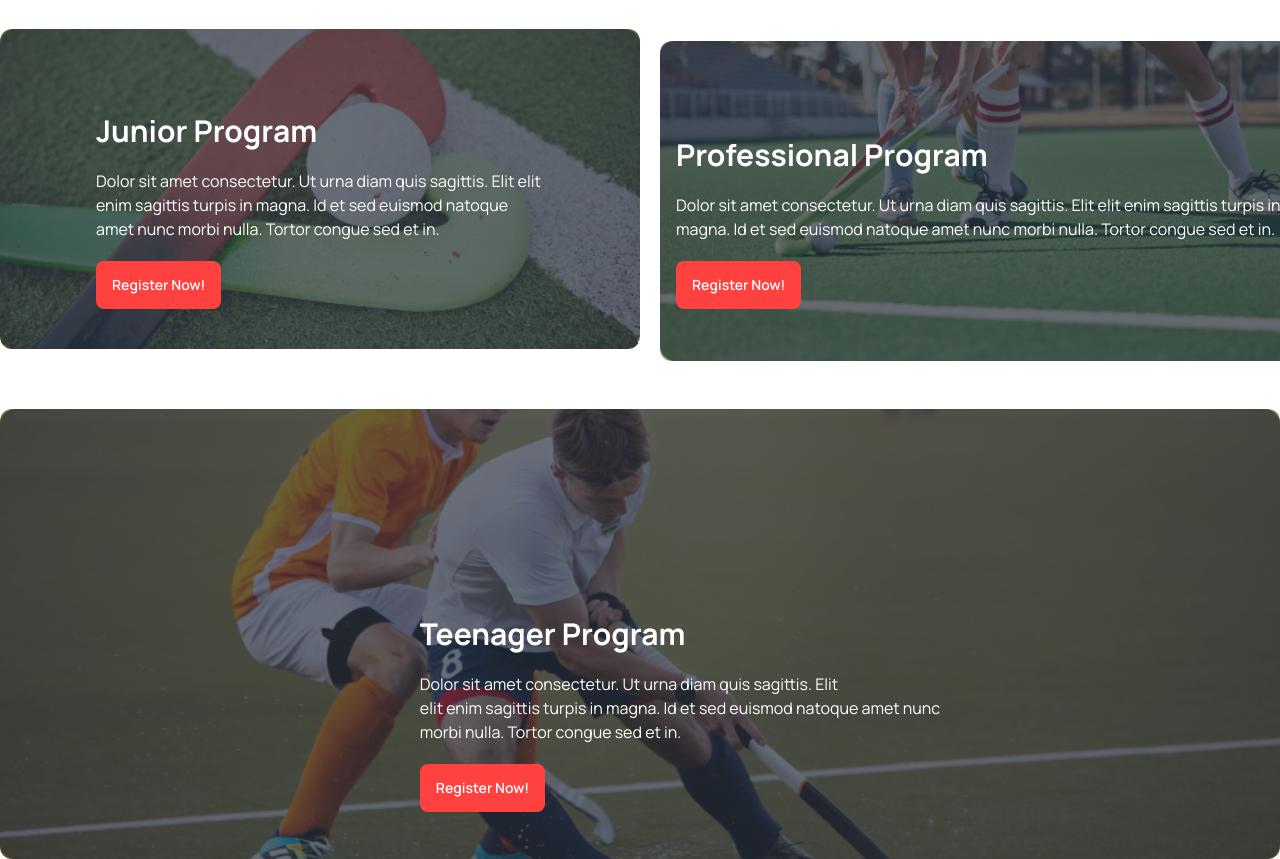
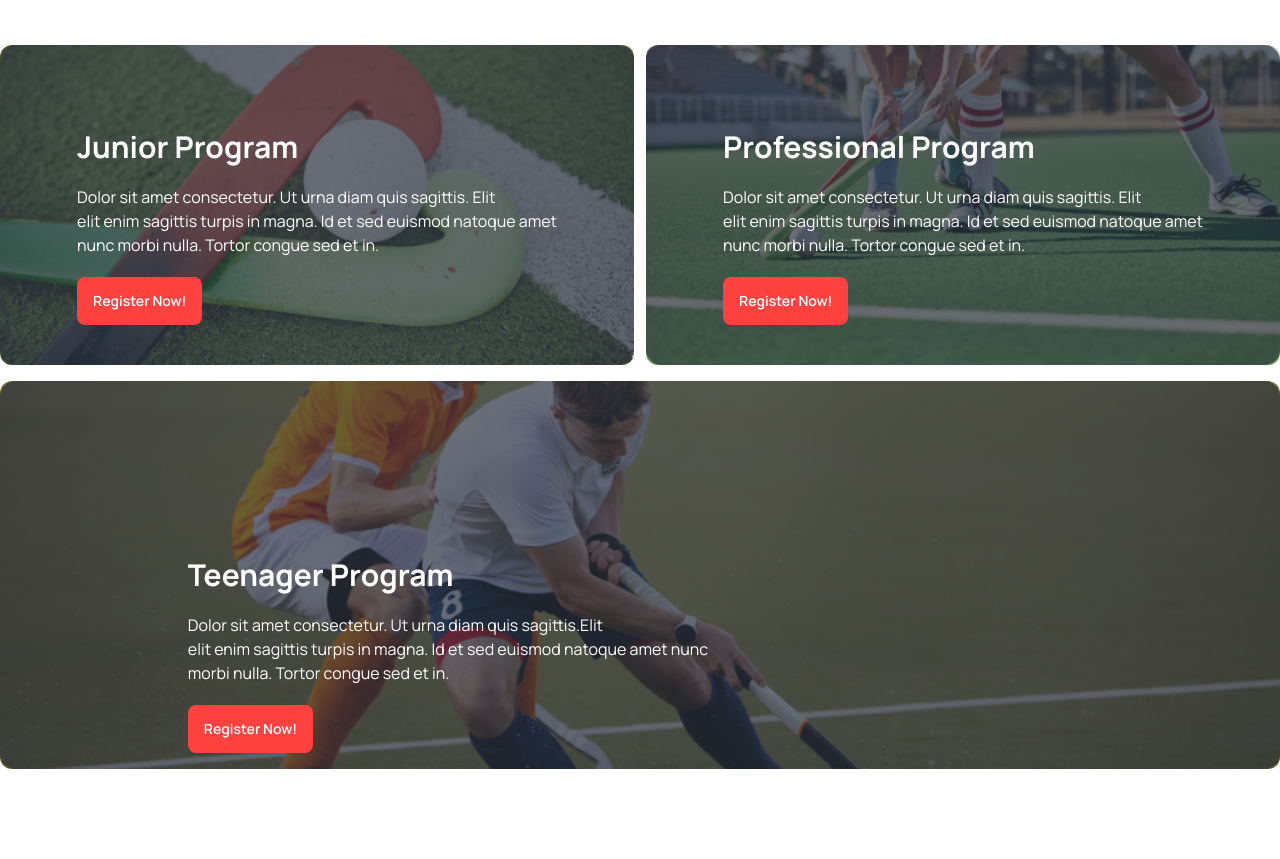
Before and after one commit to HASIB523/Assignment03, a plain HTML site: page index.html in a window 1280 px wide. Shown: the part 1407-2266 px from the top of the page. Drawn offline with nearby package versions, Linux system fonts and the light colour scheme.

Commit message:
final check done

```diff
--- a/index.html
+++ b/index.html
@@ -34,8 +34,8 @@
 
 </head>
 <body class="font-manrope">
-    <header class="container mx-auto my-16">
-        <nav>
+    <header class="container mx-auto my-12">
+        <nav class="mb-8">
           <div class="navbar bg-base-100">
             <div class="navbar-start">
               <div class="dropdown">
@@ -155,14 +155,14 @@
                 <p class="text-[#727272]">Dit amet consectetur. Condimentum dignissim adipiscing aliquam turpis placerat <br> dolor. Purus urna in sit nullam proin.  </p>
             </div>
             <div class="my-12">
-                <div class="grid grid-cols-1 lg:grid-cols-2 space-x-5 space-y-3">
+                <div class="grid grid-cols-1 gap-3 lg:grid-cols-2  space-y-3 lg:space-y-0">
                     <div class="hero h-80 rounded-xl" style="background-image: url(Images/2.png);">
                         <div class="hero-overlay bg-opacity-70 rounded-2xl"></div>
                         <div class="hero-content text-left text-white">
-                          <div class="max-w-md mt-11">
+                          <div class="mt-11">
                             <h1 class="mb-5 text-3xl font-bold text-white">Junior Program</h1>
-                            <p class="mb-5 text-whitetext-white">Dolor sit amet consectetur. Ut urna diam quis sagittis. Elit elit
-                                enim sagittis turpis in magna. Id et sed euismod natoque amet nunc morbi nulla. Tortor congue sed et in.</p>
+                            <p class="mb-5 text-white">Dolor sit amet consectetur. Ut urna diam quis sagittis. Elit <br>elit
+                                enim sagittis turpis in magna. Id et sed euismod natoque amet <br> nunc morbi nulla. Tortor congue sed et in.</p>
                             <button class="btn btn-primary border-none text-white bg-[#FF4240] font-semibold">Register Now!</button>
                           </div>
                         </div>
@@ -172,25 +172,25 @@
                         <div class="hero-content text-left text-white">
                           <div class=" mt-11">
                             <h1 class="mb-5 text-3xl font-bold text-white">Professional Program</h1>
-                            <p class="mb-5 text-white">Dolor sit amet consectetur. Ut urna diam quis sagittis. Elit elit
-                                enim sagittis turpis in magna. Id et sed euismod natoque amet nunc morbi nulla. Tortor congue sed et in.</p>
+                            <p class="mb-5 text-white">Dolor sit amet consectetur. Ut urna diam quis sagittis. Elit <br> elit
+                                enim sagittis turpis in magna. Id et sed euismod natoque amet <br> nunc morbi nulla. Tortor congue sed et in.</p>
                             <button class="btn btn-primary border-none text-white bg-[#FF4240] font-semibold">Register Now!</button>
                           </div>
                         </div>
                       </div>
                 </div>
-                <div class="my-12">
-                    <div class="hero h-[450px] rounded-xl" style="background-image: url(Images/4.png);">
-                        <div class="hero-overlay bg-opacity-70 rounded-2xl"></div>
-                        <div class="hero-content text-left  text-white ">
-                          <div class="mt-40 pl-20">
-                            <h1 class="mb-5 text-3xl font-bold text-white pr-100">Teenager Program</h1>
-                            <p class="mb-5 text-white">Dolor sit amet consectetur. Ut urna diam quis sagittis. Elit <br> elit
-                                enim sagittis turpis in magna. Id et sed euismod natoque amet nunc <br> morbi nulla. Tortor congue sed et in.</p>
-                            <button class="btn btn-primary border-none text-white bg-[#FF4240] font-semibold">Register Now!</button>
-                          </div>
-                        </div>
+                <div class="my-4">
+                  <div class="hero  rounded-xl" style="background-image: url(Images/4.png);">
+                    <div class="hero-overlay bg-opacity-70 rounded-2xl"></div>
+                    <div class="hero-content text-left text-white mt-20 justify-start items-start ml-0">
+                      <div class="mt-20 lg:mr-96">
+                        <h1 class="mb-5 text-3xl font-bold text-white ">Teenager Program</h1>
+                        <p class="mb-5 text-white">Dolor sit amet consectetur. Ut urna diam quis sagittis.Elit <br> elit
+                            enim sagittis turpis in magna. Id et sed euismod natoque amet nunc <br> morbi nulla. Tortor congue sed et in.</p>
+                        <button class="btn btn-primary border-none text-white bg-[#FF4240] font-semibold">Register Now!</button>
                       </div>
+                    </div>
+                  </div>
                 </div>
             </div>
         </section>
@@ -318,8 +318,8 @@
               <h2 class="font-extrabold text-5xl my-4">Clients Question</h2>
               <p class="text-[#727272]">Dit amet consectetur. Condimentum dignissim adipiscing aliquam turpis placerat  <br>dolor. Purus urna in sit nullam proin. </p>
             </div>
-            <div class="flex mt-10 flex-col lg:flex-row">
-              <div class="flex-1 ">
+            <div class="flex mt-10 flex-col lg:flex-row space-x-3">
+              <div class=" border border-{red} p-24  ">
                 <img src="Images/11.png" alt="">
               </div>
               <div class="flex-1">
@@ -398,7 +398,7 @@
               <h2 class="font-extrabold text-5xl my-4">Get In Touch</h2>
               <p class="text-[#727272]">Dit amet consectetur. Condimentum dignissim adipiscing aliquam turpis placerat <br> dolor. Purus urna in sit nullam proin. </p>
             </div>
-          <div class="flex flex-col lg:flex-row gap-10 lg:gap-28 my-20 justify-center items-center border border-gray-500 border-solid">
+          <div class="flex flex-col lg:flex-row gap-10 lg:gap-28 my-20 justify-center items-center border border-{red}">
             <div class="space-y-5 border border-gray-100 border-solid ">
               <div class=" bg-[#bced6d] bg-opacity-60 p-8 w-[400px] rounded-2xl justify-center items-center">
                 <img class="h-20" src="Images/Group 1171275317.png" alt="">
```
